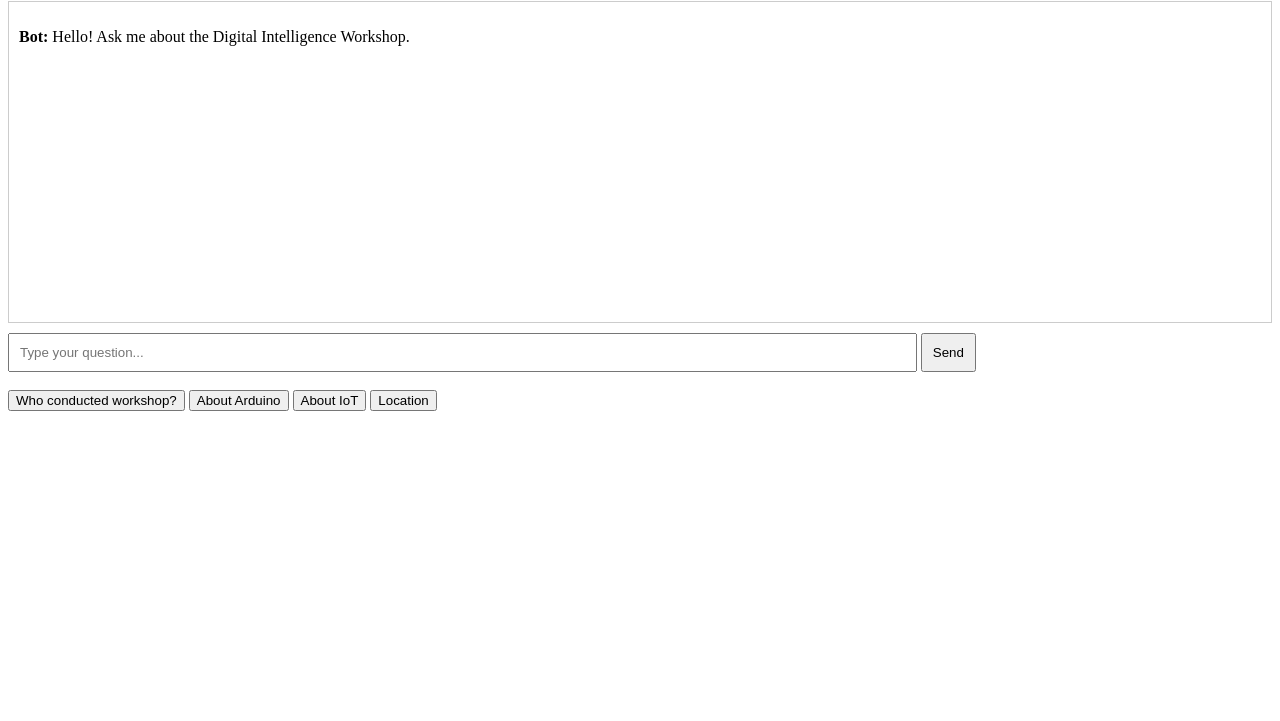
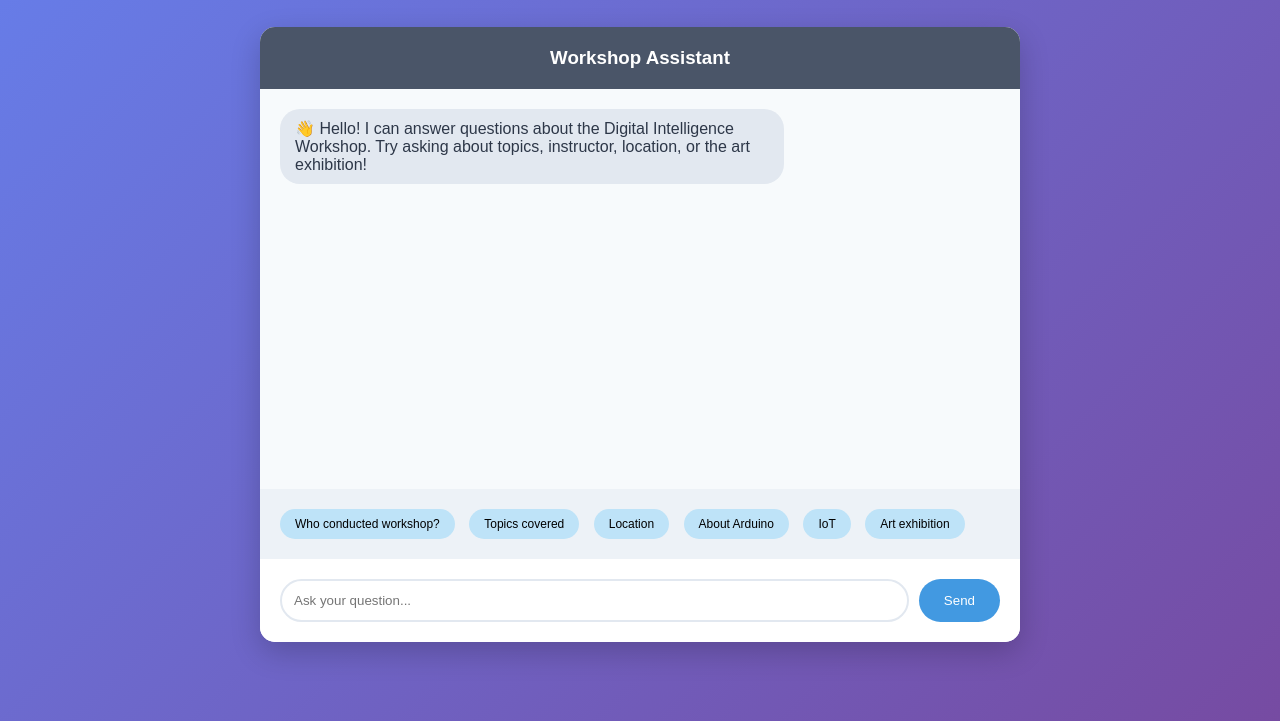
Before and after one commit to Indukumar-Warrier/Digital-Intelligence, a plain HTML site: page index.html in a window 1280 px wide. Shown: the part 79-800 px from the top of the page. Drawn offline with Linux system fonts and the light colour scheme.

Commit message:
Refactor chatbot interface and functionality

```diff
--- a/index.html
+++ b/index.html
@@ -1,73 +1,104 @@
 <!DOCTYPE html>
-<html>
+<html lang="en">
 <head>
+    <meta charset="UTF-8">
+    <meta name="viewport" content="width=device-width, initial-scale=1.0">
     <title>Digital Intelligence Workshop Chatbot</title>
+    <style>
+        * { margin: 0; padding: 0; box-sizing: border-box; }
+        body { font-family: Arial, sans-serif; background: linear-gradient(135deg, #667eea 0%, #764ba2 100%); min-height: 100vh; }
+        .container { max-width: 800px; margin: 0 auto; padding: 20px; }
+        .header { text-align: center; color: white; margin-bottom: 30px; }
+        .chat-container { background: white; border-radius: 15px; box-shadow: 0 10px 30px rgba(0,0,0,0.2); overflow: hidden; }
+        .chat-header { background: #4a5568; color: white; padding: 20px; text-align: center; }
+        .chat-messages { height: 400px; overflow-y: auto; padding: 20px; background: #f7fafc; }
+        .message { margin-bottom: 15px; }
+        .user-message { text-align: right; }
+        .bot-message { text-align: left; }
+        .message-bubble { display: inline-block; padding: 10px 15px; border-radius: 20px; max-width: 70%; }
+        .user-bubble { background: #4299e1; color: white; }
+        .bot-bubble { background: #e2e8f0; color: #2d3748; }
+        .input-container { padding: 20px; background: white; display: flex; gap: 10px; }
+        .input-field { flex: 1; padding: 12px; border: 2px solid #e2e8f0; border-radius: 25px; outline: none; }
+        .send-btn { padding: 12px 25px; background: #4299e1; color: white; border: none; border-radius: 25px; cursor: pointer; }
+        .send-btn:hover { background: #3182ce; }
+        .suggestions { padding: 15px; background: #edf2f7; }
+        .suggestion-btn { margin: 5px; padding: 8px 15px; background: #bee3f8; border: none; border-radius: 15px; cursor: pointer; font-size: 12px; }
+        .suggestion-btn:hover { background: #90cdf4; }
+    </style>
 </head>
 <body>
-    <h1>Digital Intelligence Workshop Chatbot</h1>
+    <div class="container">
+        <div class="header">
+            <h1>🤖 Digital Intelligence Workshop</h1>
+            <p>Ask me about the workshop, instructor, topics, or art exhibition!</p>
+        </div>
 
-    <div id="chat" style="border:1px solid #ccc; height:300px; overflow-y:auto; padding:10px; margin:10px 0;">
-        <p><strong>Bot:</strong> Hello! Ask me about the Digital Intelligence Workshop.</p>
+        <div class="chat-container">
+            <div class="chat-header">
+                <h3>Workshop Assistant</h3>
+            </div>
+
+            <div class="chat-messages" id="chatMessages">
+                <div class="message bot-message">
+                    <div class="message-bubble bot-bubble">
+                        👋 Hello! I can answer questions about the Digital Intelligence Workshop. Try asking about topics, instructor, location, or the art exhibition!
+                    </div>
+                </div>
+            </div>
+
+            <div class="suggestions">
+                <button class="suggestion-btn" onclick="askQuestion('Who conducted the workshop?')">Who conducted workshop?</button>
+                <button class="suggestion-btn" onclick="askQuestion('What topics were covered?')">Topics covered</button>
+                <button class="suggestion-btn" onclick="askQuestion('Where was it held?')">Location</button>
+                <button class="suggestion-btn" onclick="askQuestion('Tell me about Arduino')">About Arduino</button>
+                <button class="suggestion-btn" onclick="askQuestion('What is IoT?')">IoT</button>
+                <button class="suggestion-btn" onclick="askQuestion('Who conducted art exhibition?')">Art exhibition</button>
+            </div>
+
+            <div class="input-container">
+                <input type="text" id="questionInput" class="input-field" placeholder="Ask your question..." onkeypress="handleKeyPress(event)">
+                <button class="send-btn" onclick="sendMessage()">Send</button>
+            </div>
+        </div>
     </div>
 
-    <input type="text" id="input" placeholder="Type your question..." style="width:70%; padding:10px;">
-    <button onclick="sendMessage()" style="padding:10px;">Send</button>
-
-    <br><br>
-    <button onclick="ask('Who conducted the workshop?')">Who conducted workshop?</button>
-    <button onclick="ask('What is Arduino?')">About Arduino</button>
-    <button onclick="ask('What is IoT?')">About IoT</button>
-    <button onclick="ask('Where was workshop?')">Location</button>
-
     <script>
-        function sendMessage() {
-            var input = document.getElementById('input');
-            var chat = document.getElementById('chat');
-            var question = input.value;
-
-            if (question.trim() === '') return;
-
-            chat.innerHTML += '<p><strong>You:</strong> ' + question + '</p>';
-
-            var answer = getAnswer(question.toLowerCase());
-            chat.innerHTML += '<p><strong>Bot:</strong> ' + answer + '</p>';
-
-            input.value = '';
-            chat.scrollTop = chat.scrollHeight;
+        function addMessage(message, isUser) {
+            const chatMessages = document.getElementById('chatMessages');
+            const messageDiv = document.createElement('div');
+            messageDiv.className = `message ${isUser ? 'user-message' : 'bot-message'}`;
+            messageDiv.innerHTML = `<div class="message-bubble ${isUser ? 'user-bubble' : 'bot-bubble'}">${message}</div>`;
+            chatMessages.appendChild(messageDiv);
+            chatMessages.scrollTop = chatMessages.scrollHeight;
         }
 
-        function ask(question) {
-            document.getElementById('input').value = question;
+        function sendMessage() {
+            const input = document.getElementById('questionInput');
+            const question = input.value.trim();
+            if (!question) return;
+
+            addMessage(question, true);
+            input.value = '';
+
+            fetch('/chat', {
+                method: 'POST',
+                headers: { 'Content-Type': 'application/json' },
+                body: JSON.stringify({ question: question })
+            })
+            .then(response => response.json())
+            .then(data => addMessage(data.answer, false))
+            .catch(error => addMessage('Sorry, something went wrong!', false));
+        }
+
+        function askQuestion(question) {
+            document.getElementById('questionInput').value = question;
             sendMessage();
         }
 
-        function getAnswer(question) {
-            if (question.includes('who') && question.includes('conducted')) {
-                return 'Indukumar P P - ITI Electrical, MSc Physics, PGDCA. Mobile: 9446742953';
-            }
-            if (question.includes('arduino')) {
-                return 'Arduino is a microcontroller that acts as robot brain, controlling sensors and motors.';
-            }
-            if (question.includes('iot')) {
-                return 'IoT connects devices via internet using NodeMCU (ESP8266) to send data to cloud.';
-            }
-            if (question.includes('where') || question.includes('location')) {
-                return 'District Building (Jilla Mandiram), Desam, Aluva';
-            }
-            if (question.includes('art') && question.includes('exhibition')) {
-                return 'Abhijith R from Sivadrumam, Peruvaram. Mobile: 8590566698';
-            }
-            if (question.includes('topics') || question.includes('covered')) {
-                return 'Advanced Electronics, Robotics using Arduino, Embedded Systems, IoT using NodeMCU, AI and Machine Learning';
-            }
-            return 'Please ask about workshop conductor, Arduino, IoT, location, or art exhibition.';
+        function handleKeyPress(event) {
+            if (event.key === 'Enter') sendMessage();
         }
-
-        document.getElementById('input').addEventListener('keypress', function(e) {
-            if (e.key === 'Enter') {
-                sendMessage();
-            }
-        });
     </script>
 </body>
 </html>
```
